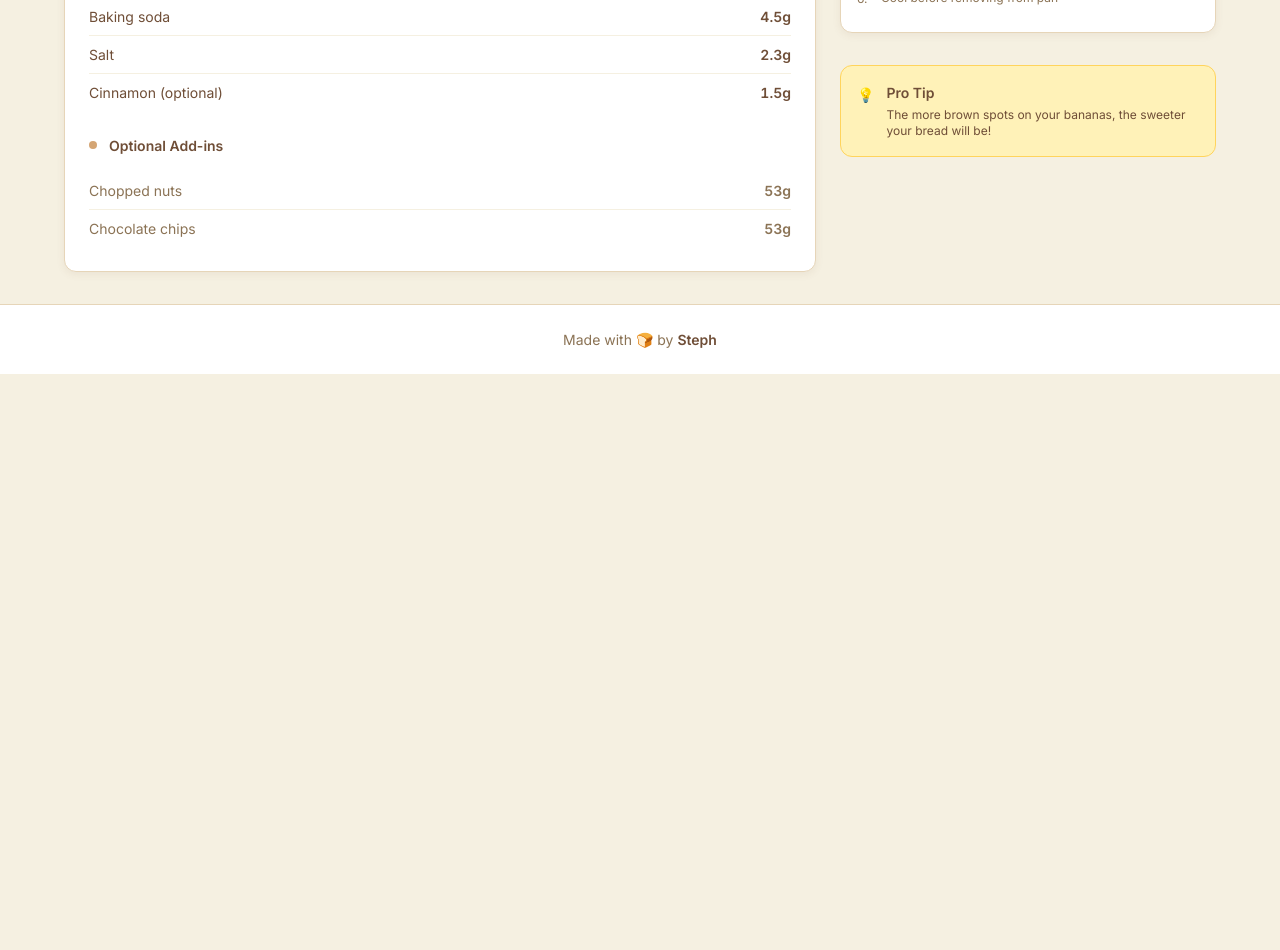
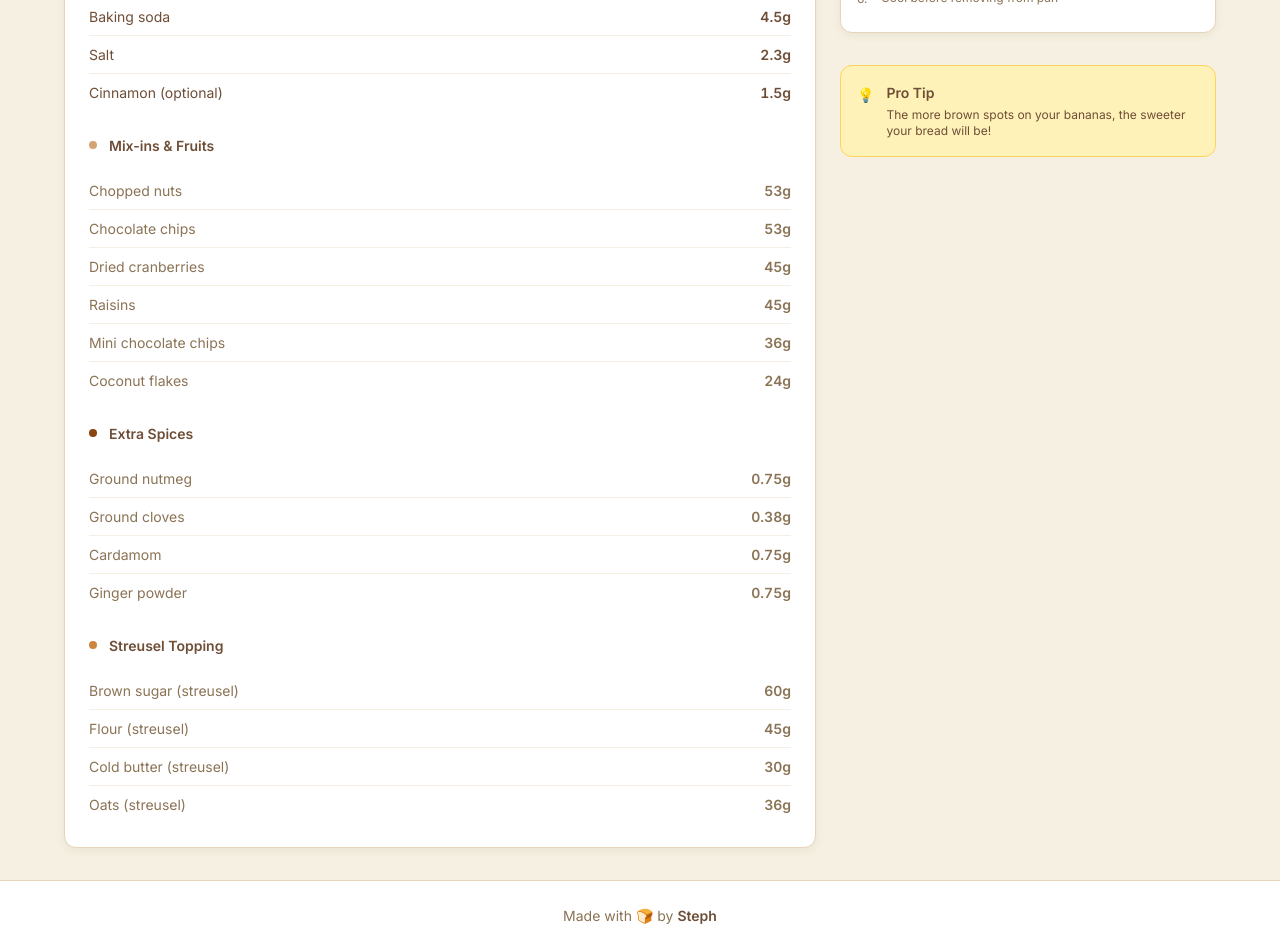
Before and after one commit to titania-nz/banana-bread-calculator, a React (Vite) app: page / in a window 1280 px wide. Shown: the part 1020-1970 px from the top of the page. Before the commit the page ends 1394 px from the top, so only its background shows below. Built offline with nearby package versions, Linux system fonts and the light colour scheme.

Commit message:
Expand Recipe Add-ins and Variations

```diff
--- a/src/App.tsx
+++ b/src/App.tsx
@@ -55,12 +55,16 @@ export default function App() {
   // Recipe calculations
   const perBananaFormula = {
     banana: 120, flour: 60, sugar: 50, butter: 28, bakingSoda: 1.5, salt: 0.75, vanilla: 1.25, cinnamon: 0.5,
-    nuts: 17.5, chocolate: 17.5
+    nuts: 17.5, chocolate: 17.5, cranberries: 15, raisins: 15, miniChocolate: 12, coconut: 8,
+    nutmeg: 0.25, cloves: 0.125, cardamom: 0.25, ginger: 0.25,
+    streuselSugar: 20, streuselFlour: 15, streuselButter: 10, streuselOats: 12
   };
 
   const usConversions = {
     banana: 0.5, flour: 0.5, sugar: 0.25, butter: 2, bakingSoda: 0.25, salt: 0.125, vanilla: 0.25, cinnamon: 0.125,
-    nuts: 2, chocolate: 2
+    nuts: 2, chocolate: 2, cranberries: 1, raisins: 1, miniChocolate: 1.5, coconut: 1,
+    nutmeg: 0.0625, cloves: 0.03125, cardamom: 0.0625, ginger: 0.0625,
+    streuselSugar: 1.5, streuselFlour: 1, streuselButter: 0.75, streuselOats: 1
   };
 
   const scaledRecipe = {
@@ -74,7 +78,19 @@ export default function App() {
     vanilla: { metric: perBananaFormula.vanilla * bananaCount, us: usConversions.vanilla * bananaCount },
     cinnamon: { metric: perBananaFormula.cinnamon * bananaCount, us: usConversions.cinnamon * bananaCount },
     nuts: { metric: perBananaFormula.nuts * bananaCount, us: usConversions.nuts * bananaCount },
-    chocolate: { metric: perBananaFormula.chocolate * bananaCount, us: usConversions.chocolate * bananaCount }
+    chocolate: { metric: perBananaFormula.chocolate * bananaCount, us: usConversions.chocolate * bananaCount },
+    cranberries: { metric: perBananaFormula.cranberries * bananaCount, us: usConversions.cranberries * bananaCount },
+    raisins: { metric: perBananaFormula.raisins * bananaCount, us: usConversions.raisins * bananaCount },
+    miniChocolate: { metric: perBananaFormula.miniChocolate * bananaCount, us: usConversions.miniChocolate * bananaCount },
+    coconut: { metric: perBananaFormula.coconut * bananaCount, us: usConversions.coconut * bananaCount },
+    nutmeg: { metric: perBananaFormula.nutmeg * bananaCount, us: usConversions.nutmeg * bananaCount },
+    cloves: { metric: perBananaFormula.cloves * bananaCount, us: usConversions.cloves * bananaCount },
+    cardamom: { metric: perBananaFormula.cardamom * bananaCount, us: usConversions.cardamom * bananaCount },
+    ginger: { metric: perBananaFormula.ginger * bananaCount, us: usConversions.ginger * bananaCount },
+    streuselSugar: { metric: perBananaFormula.streuselSugar * bananaCount, us: usConversions.streuselSugar * bananaCount },
+    streuselFlour: { metric: perBananaFormula.streuselFlour * bananaCount, us: usConversions.streuselFlour * bananaCount },
+    streuselButter: { metric: perBananaFormula.streuselButter * bananaCount, us: usConversions.streuselButter * bananaCount },
+    streuselOats: { metric: perBananaFormula.streuselOats * bananaCount, us: usConversions.streuselOats * bananaCount }
   };
 
   const getBananaStatus = () => {
@@ -126,7 +142,19 @@ export default function App() {
       salt: isMetric ? `${scaledRecipe.salt.metric.toFixed(1)}g` : `${toFraction(scaledRecipe.salt.us)} tsp`,
       cinnamon: isMetric ? `${scaledRecipe.cinnamon.metric.toFixed(1)}g` : `${toFraction(scaledRecipe.cinnamon.us)} tsp`,
       nuts: isMetric ? `${Math.round(scaledRecipe.nuts.metric)}g` : `${toFraction(scaledRecipe.nuts.us)} tbsp`,
-      chocolate: isMetric ? `${Math.round(scaledRecipe.chocolate.metric)}g` : `${toFraction(scaledRecipe.chocolate.us)} tbsp`
+      chocolate: isMetric ? `${Math.round(scaledRecipe.chocolate.metric)}g` : `${toFraction(scaledRecipe.chocolate.us)} tbsp`,
+      cranberries: isMetric ? `${Math.round(scaledRecipe.cranberries.metric)}g` : `${toFraction(scaledRecipe.cranberries.us)} tbsp`,
+      raisins: isMetric ? `${Math.round(scaledRecipe.raisins.metric)}g` : `${toFraction(scaledRecipe.raisins.us)} tbsp`,
+      miniChocolate: isMetric ? `${Math.round(scaledRecipe.miniChocolate.metric)}g` : `${toFraction(scaledRecipe.miniChocolate.us)} tbsp`,
+      coconut: isMetric ? `${Math.round(scaledRecipe.coconut.metric)}g` : `${toFraction(scaledRecipe.coconut.us)} tbsp`,
+      nutmeg: isMetric ? `${scaledRecipe.nutmeg.metric.toFixed(2)}g` : `${toFraction(scaledRecipe.nutmeg.us)} tsp`,
+      cloves: isMetric ? `${scaledRecipe.cloves.metric.toFixed(2)}g` : `${toFraction(scaledRecipe.cloves.us)} tsp`,
+      cardamom: isMetric ? `${scaledRecipe.cardamom.metric.toFixed(2)}g` : `${toFraction(scaledRecipe.cardamom.us)} tsp`,
+      ginger: isMetric ? `${scaledRecipe.ginger.metric.toFixed(2)}g` : `${toFraction(scaledRecipe.ginger.us)} tsp`,
+      streuselSugar: isMetric ? `${Math.round(scaledRecipe.streuselSugar.metric)}g` : `${toFraction(scaledRecipe.streuselSugar.us)} tbsp`,
+      streuselFlour: isMetric ? `${Math.round(scaledRecipe.streuselFlour.metric)}g` : `${toFraction(scaledRecipe.streuselFlour.us)} tbsp`,
+      streuselButter: isMetric ? `${Math.round(scaledRecipe.streuselButter.metric)}g` : `${toFraction(scaledRecipe.streuselButter.us)} tbsp`,
+      streuselOats: isMetric ? `${Math.round(scaledRecipe.streuselOats.metric)}g` : `${toFraction(scaledRecipe.streuselOats.us)} tbsp`
     };
     return amounts[ingredient] || '';
   };
@@ -207,7 +235,25 @@ export default function App() {
 
   const optionalAddIns = [
     { name: 'Chopped nuts', value: getIngredientAmount('nuts') },
-    { name: 'Chocolate chips', value: getIngredientAmount('chocolate') }
+    { name: 'Chocolate chips', value: getIngredientAmount('chocolate') },
+    { name: 'Dried cranberries', value: getIngredientAmount('cranberries') },
+    { name: 'Raisins', value: getIngredientAmount('raisins') },
+    { name: 'Mini chocolate chips', value: getIngredientAmount('miniChocolate') },
+    { name: 'Coconut flakes', value: getIngredientAmount('coconut') }
+  ];
+
+  const extraSpices = [
+    { name: 'Ground nutmeg', value: getIngredientAmount('nutmeg') },
+    { name: 'Ground cloves', value: getIngredientAmount('cloves') },
+    { name: 'Cardamom', value: getIngredientAmount('cardamom') },
+    { name: 'Ginger powder', value: getIngredientAmount('ginger') }
+  ];
+
+  const streuselTopping = [
+    { name: 'Brown sugar (streusel)', value: getIngredientAmount('streuselSugar') },
+    { name: 'Flour (streusel)', value: getIngredientAmount('streuselFlour') },
+    { name: 'Cold butter (streusel)', value: getIngredientAmount('streuselButter') },
+    { name: 'Oats (streusel)', value: getIngredientAmount('streuselOats') }
   ];
 
   const methodSteps = [
@@ -394,10 +440,42 @@ export default function App() {
             <div className="ingredient-section">
               <div className="section-header">
                 <div className="section-dot optional"></div>
-                <h3 className="section-title">Optional Add-ins</h3>
+                <h3 className="section-title">Mix-ins & Fruits</h3>
               </div>
               <ul className="ingredient-list">
                 {optionalAddIns.map((ingredient, index) => (
+                  <li key={index} className="ingredient-item optional">
+                    <span className="ingredient-name">{ingredient.name}</span>
+                    <span className="ingredient-amount">{ingredient.value}</span>
+                  </li>
+                ))}
+              </ul>
+            </div>
+
+            {/* Extra Spices */}
+            <div className="ingredient-section">
+              <div className="section-header">
+                <div className="section-dot spices"></div>
+                <h3 className="section-title">Extra Spices</h3>
+              </div>
+              <ul className="ingredient-list">
+                {extraSpices.map((ingredient, index) => (
+                  <li key={index} className="ingredient-item optional">
+                    <span className="ingredient-name">{ingredient.name}</span>
+                    <span className="ingredient-amount">{ingredient.value}</span>
+                  </li>
+                ))}
+              </ul>
+            </div>
+
+            {/* Streusel Topping */}
+            <div className="ingredient-section">
+              <div className="section-header">
+                <div className="section-dot streusel"></div>
+                <h3 className="section-title">Streusel Topping</h3>
+              </div>
+              <ul className="ingredient-list">
+                {streuselTopping.map((ingredient, index) => (
                   <li key={index} className="ingredient-item optional">
                     <span className="ingredient-name">{ingredient.name}</span>
                     <span className="ingredient-amount">{ingredient.value}</span>
--- a/src/components/ProTip.tsx
+++ b/src/components/ProTip.tsx
@@ -11,7 +11,7 @@ export const ProTip: React.FC = () => {
         <div>
           <h4 className="font-medium text-deep-brown mb-1 text-sm">Pro Tip</h4>
           <p className="text-xs text-deep-brown leading-relaxed font-light">
-            The more brown spots on your bananas, the sweeter your bread will be!
+            The more brown spots on your bananas, the sweeter your bread will be! Try mixing different add-ins for unique flavor combinations.
           </p>
         </div>
       </div>
--- a/src/components/QuickMethod.tsx
+++ b/src/components/QuickMethod.tsx
@@ -12,7 +12,8 @@ export const QuickMethod: React.FC<QuickMethodProps> = ({ bakingInfo }) => {
     `Preheat oven to ${bakingInfo.temp}`,
     'Mash bananas, mix with wet ingredients',
     'Combine dry ingredients separately',
-    'Mix wet and dry until just combined',
+    'Mix wet and dry until just combined, fold in add-ins',
+    'Optional: sprinkle streusel topping',
     `Pour into greased pan, bake ${bakingInfo.time}`,
     'Cool before removing from pan'
   ];
--- a/src/index.css
+++ b/src/index.css
@@ -296,6 +296,14 @@ body {
   background: #D4A574;
 }
 
+.section-dot.spices {
+  background: #8B4513;
+}
+
+.section-dot.streusel {
+  background: #CD853F;
+}
+
 .section-title {
   font-size: 14px;
   font-weight: 600;
```
